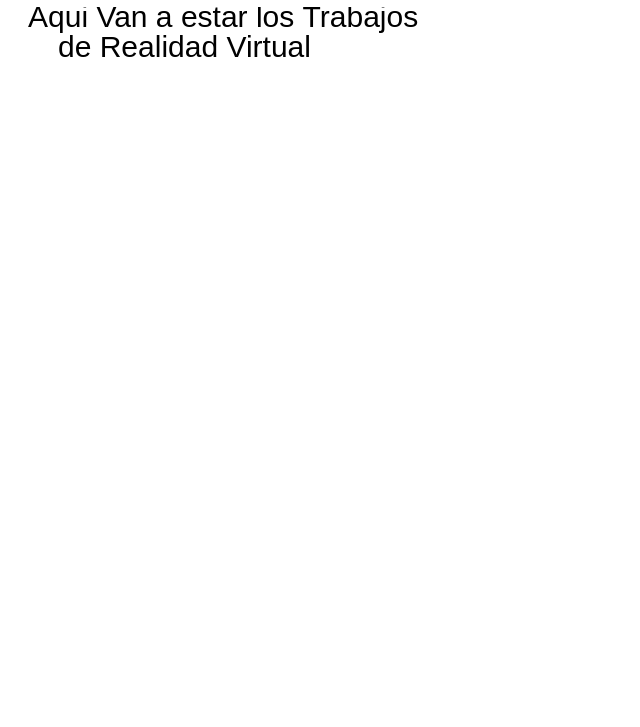
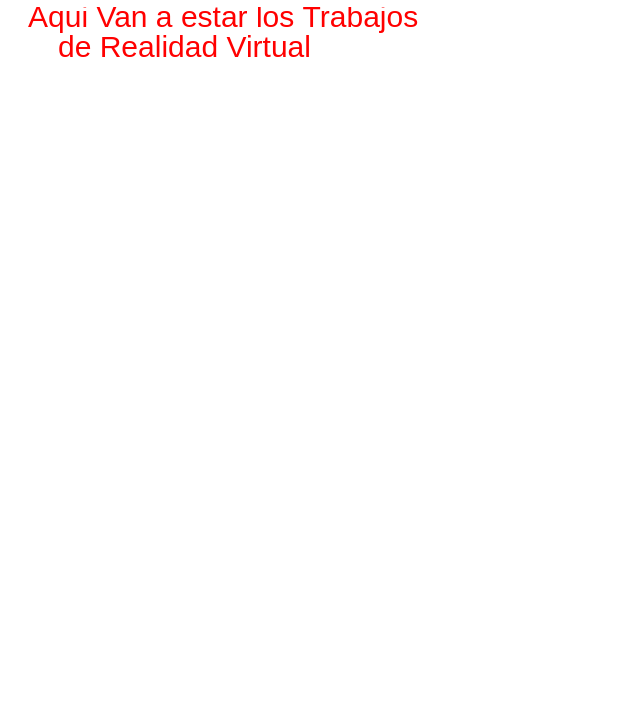
Before and after one commit to UPIIDK/UPIIDK.github.io, a plain HTML site: page rv/index.html in a window 1280 px wide. Shown: the part 73-800 px from the top of the page, without its empty margins (0-640 px from the left). Drawn offline with Linux system fonts and the light colour scheme.

Commit message:
Update index.html

```diff
--- a/rv/index.html
+++ b/rv/index.html
@@ -13,11 +13,10 @@
      <script>
             var MiCanvas=document.getElementById("UpiiDK");
             var contexto=MiCanvas.getContext("2d");
+                  contexto.fillStyle="red";
                  contexto.font = "30px Arial";
                  contexto.fillText("Aqui Van a estar los Trabajos", 20, 20);
                  contexto.fillText("de Realidad Virtual",50,50);
-                 contexto.fillStyle="red";
-                 contexto.strokeText();
-     </script>
+                 </script>
    </body>
 </html>
```
